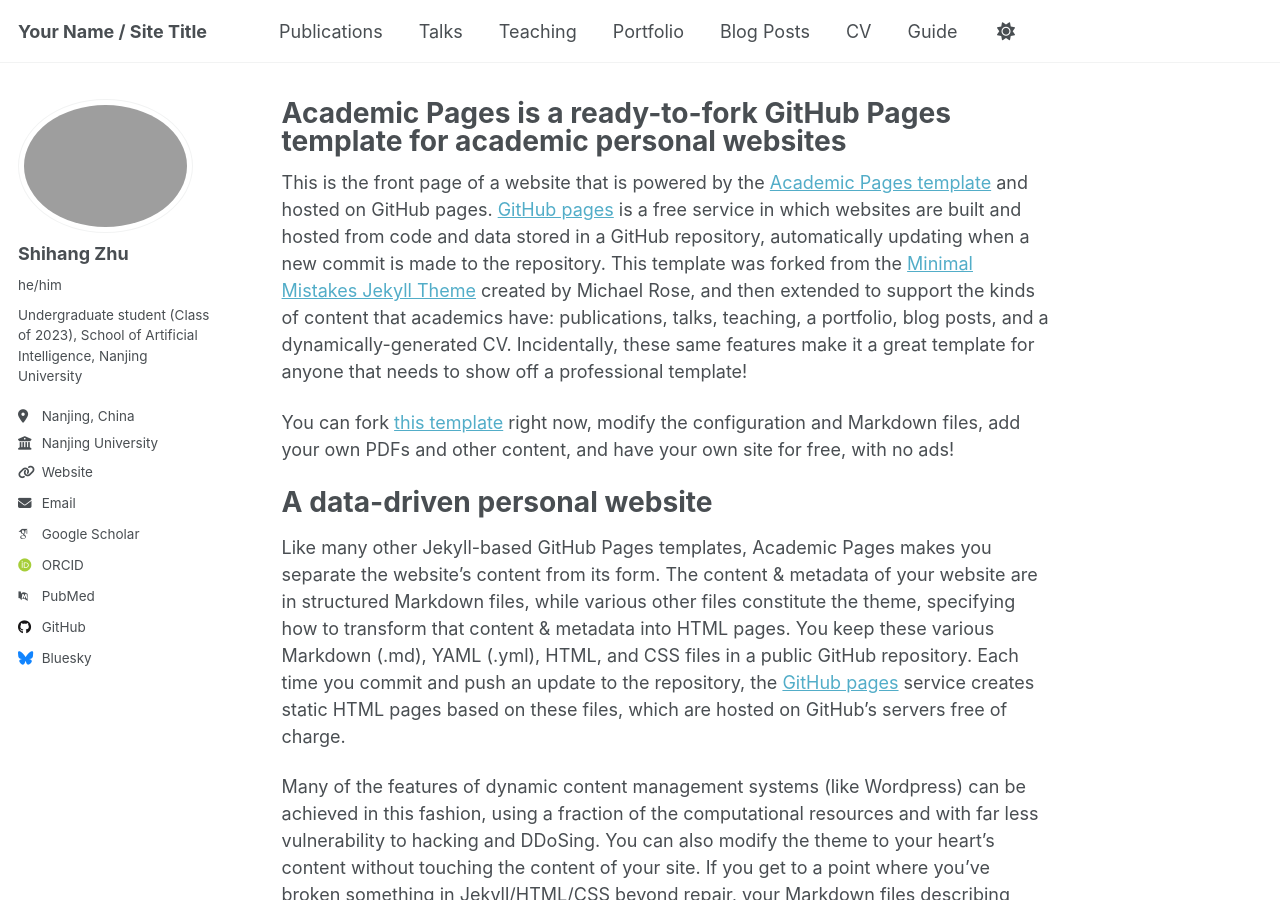
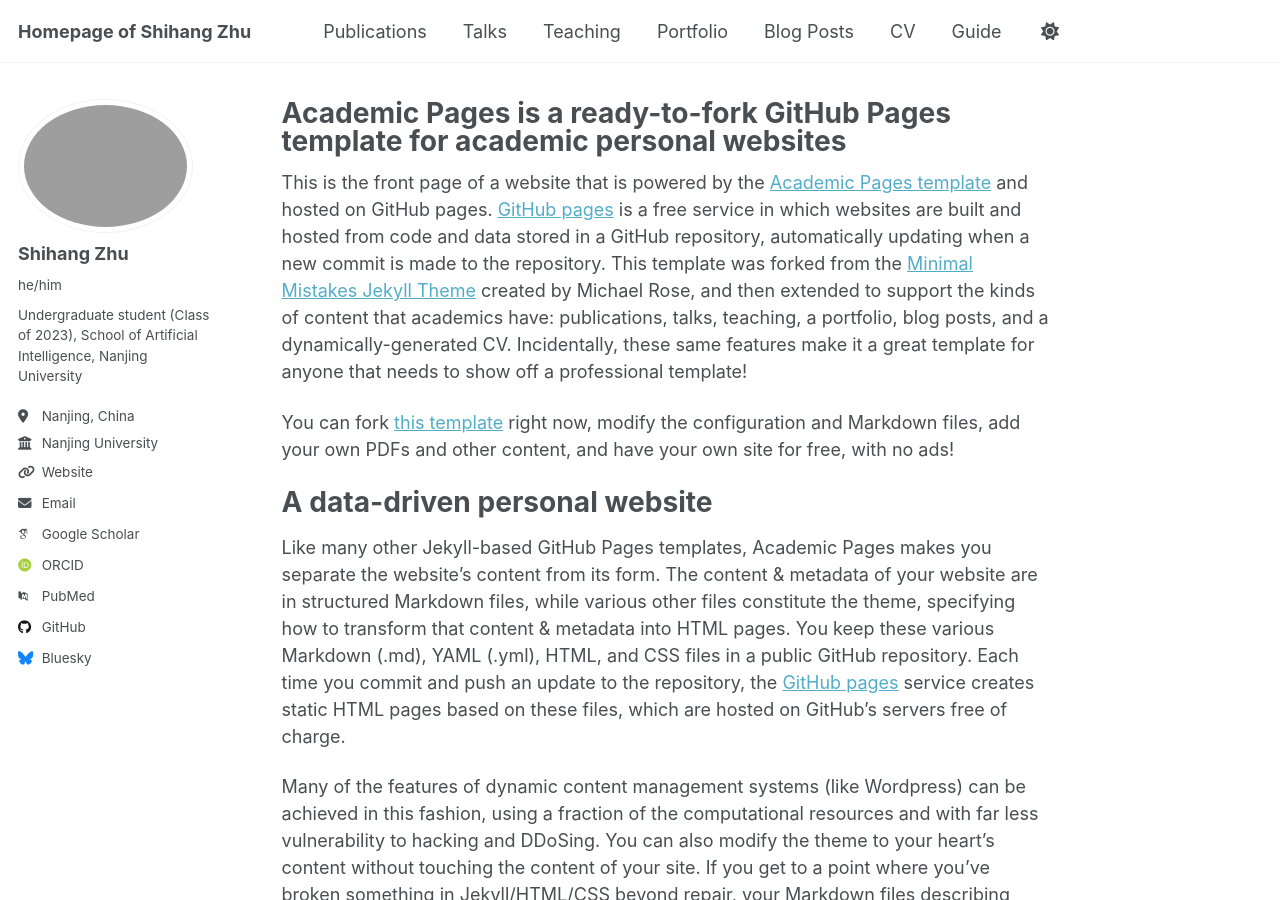
Before and after one commit to edzee3000/edzee3000.github.io, a Jekyll site: the page built from _pages/about.md, in a window 1280 px wide and 900 px high. Built offline with Jekyll 4.4.1, drawn with Linux system fonts in a browser that asks for light colours; some web fonts are replaced; a script that is not in the unit is left out.

Commit message:
Update site title in configuration file

```diff
--- a/_config.yml
+++ b/_config.yml
@@ -9,7 +9,7 @@
 # Basic Site Settings
 locale                   : "en-US"
 site_theme               : "default" # Currently available options are "default", "air"
-title                    : "Your Name / Site Title"
+title                    : "Homepage of Shihang Zhu"
 title_separator          : "-"
 name                     : "Shihang Zhu"
 description              : "I am an undergraduate student who enrolled in 2023 at the School of Artificial Intelligence, Nanjing University."   # Update this with a general description of your site, this is the default if not overridden by a page
```
